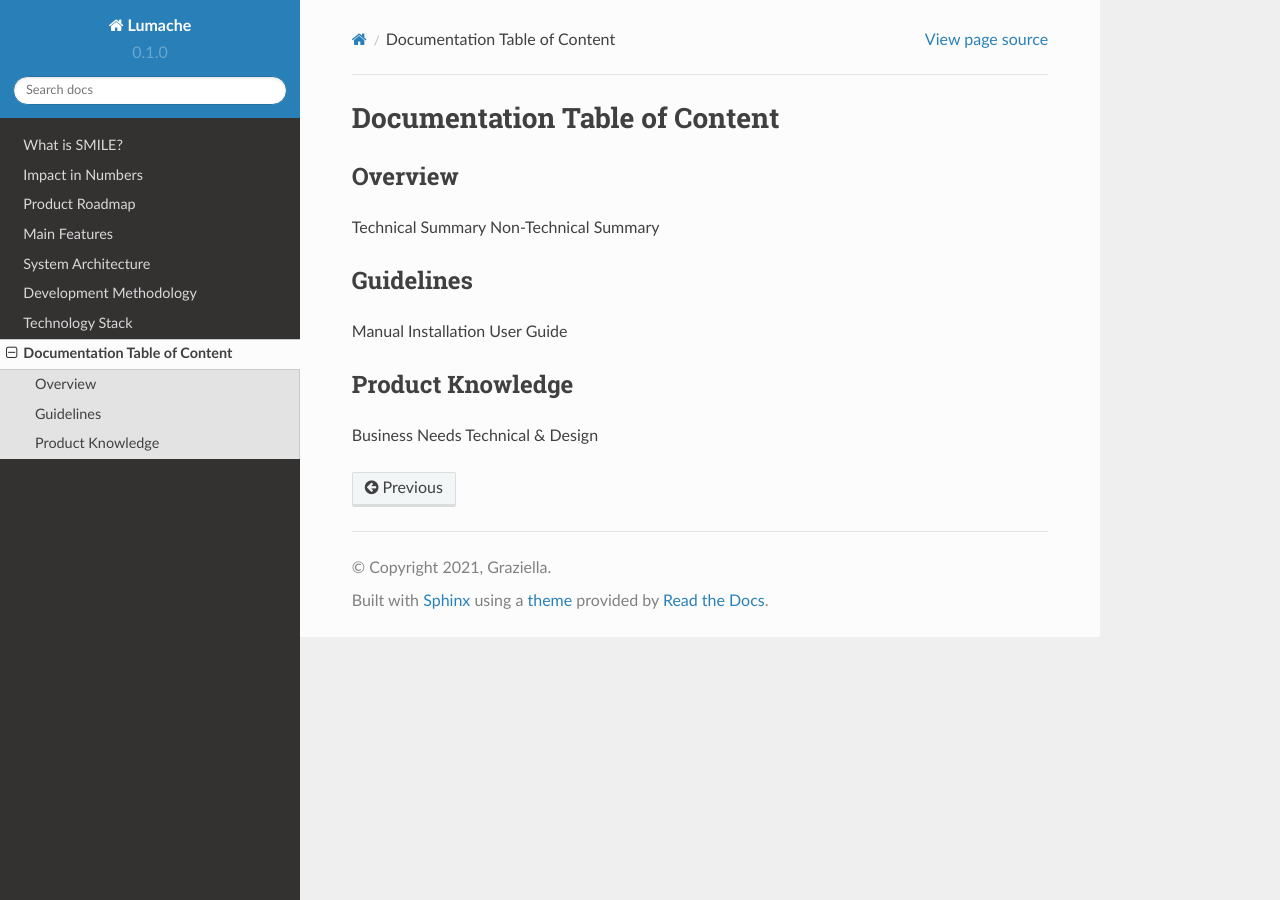
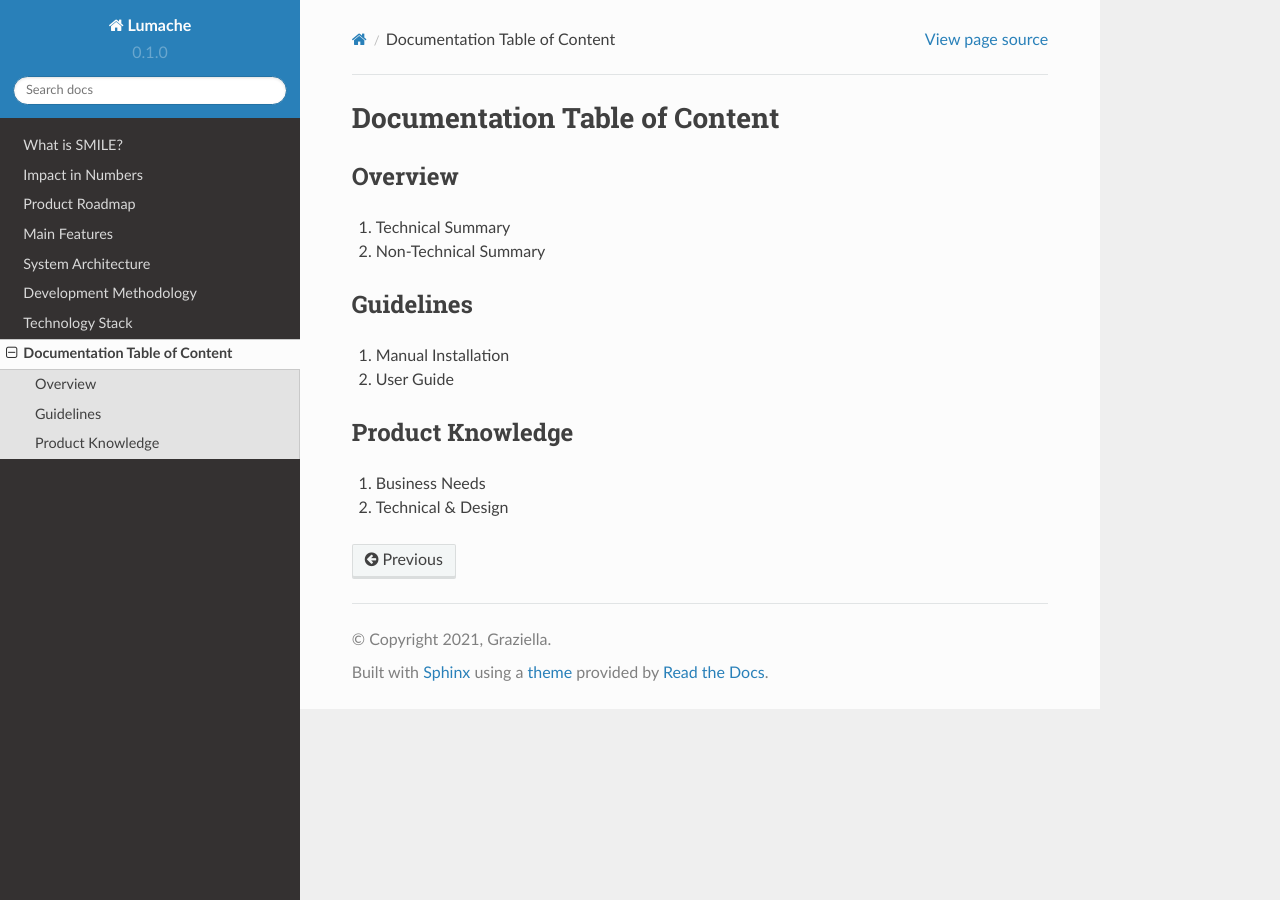
Before and after one commit to bigza/smile-documentation, a Sphinx documentation site: the page built from docs/source/documentation.rst, in a window 1280 px wide. Built offline with Sphinx 7.4.7 and the Read the Docs theme 2.0.0, drawn with Linux system fonts in a browser that asks for light colours; part of the change alters nothing that is shown.

```diff
--- a/docs/source/documentation.rst
+++ b/docs/source/documentation.rst
@@ -6,17 +6,17 @@ Documentation Table of Content
 Overview
 ------------
 
-Technical Summary
-Non-Technical Summary
+1. Technical Summary
+2. Non-Technical Summary
 
 Guidelines
 ----------------
 
-Manual Installation
-User Guide
+1. Manual Installation
+2. User Guide
 
 Product Knowledge
 ----------------
 
-Business Needs
-Technical & Design
+1. Business Needs
+2. Technical & Design
```
